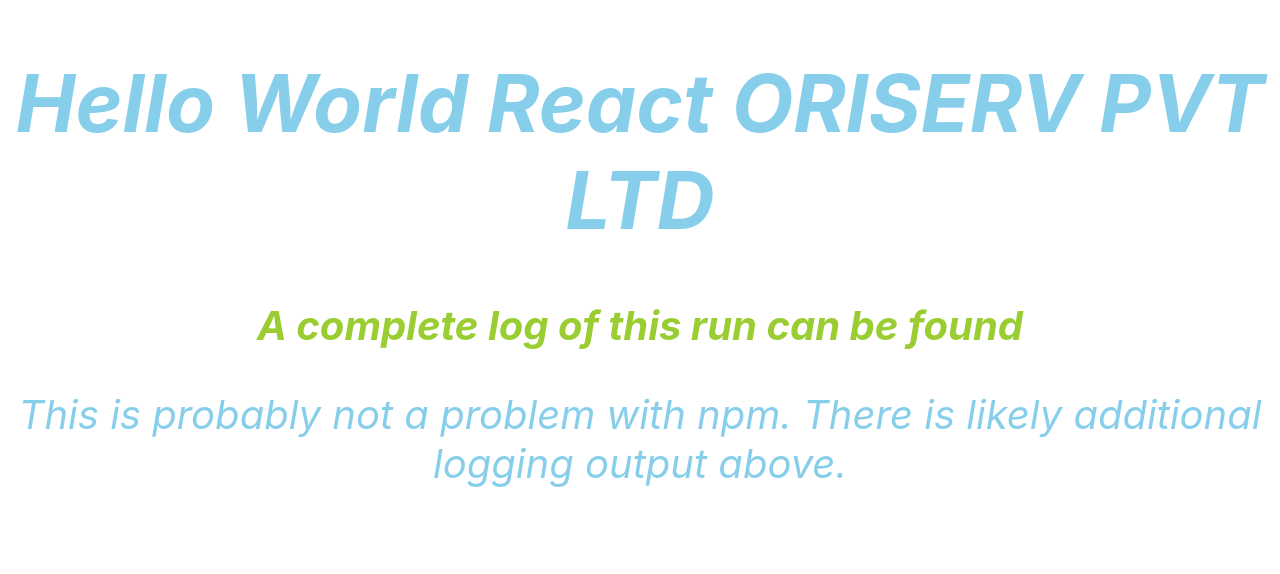
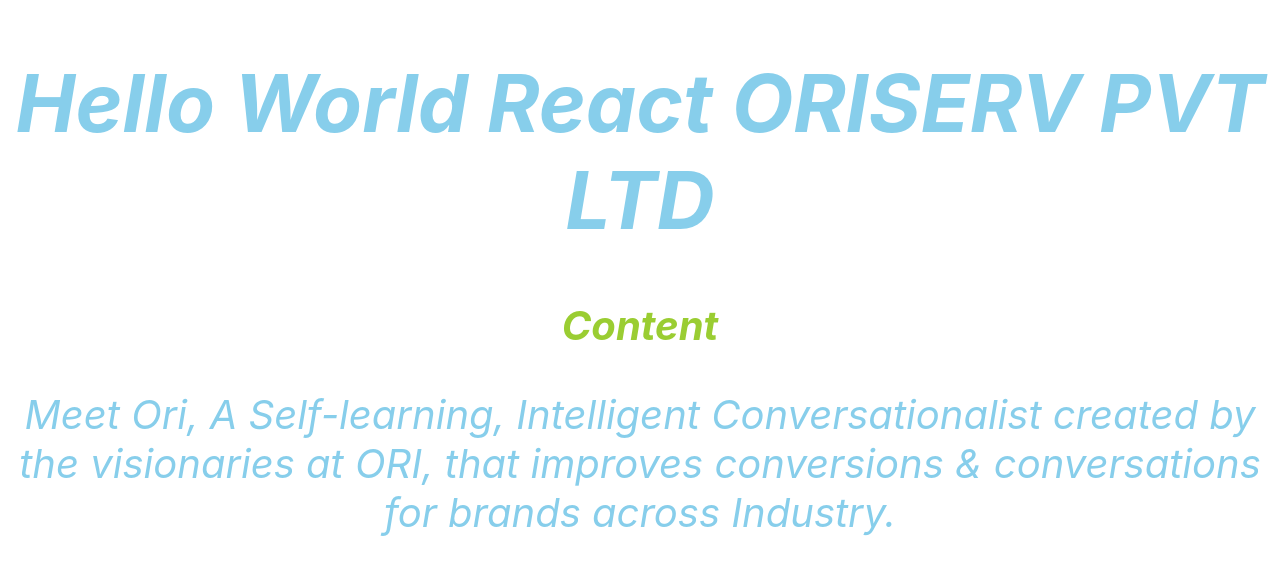
Before and after one commit to mo-nadeem/aws_react_app, a React (Create React App) app: page / in a window 1280 px wide. Shown: the top 574 px of the page. Built offline with nearby package versions, Linux system fonts and the light colour scheme.

Commit message:
1st commit

```diff
--- a/src/App.js
+++ b/src/App.js
@@ -4,8 +4,9 @@
   return (
     <div className="App">
       <h1>Hello World React ORISERV PVT LTD</h1>
-      <h2>A complete log of this run can be found </h2>
-      <p>This is probably not a problem with npm. There is likely additional logging output above.</p>
+      <h2>Content</h2>
+      <p>Meet Ori, A Self-learning, Intelligent Conversationalist created by the visionaries at ORI, that improves
+conversions & conversations for brands across Industry.</p>
     </div>
   );
 }
```
